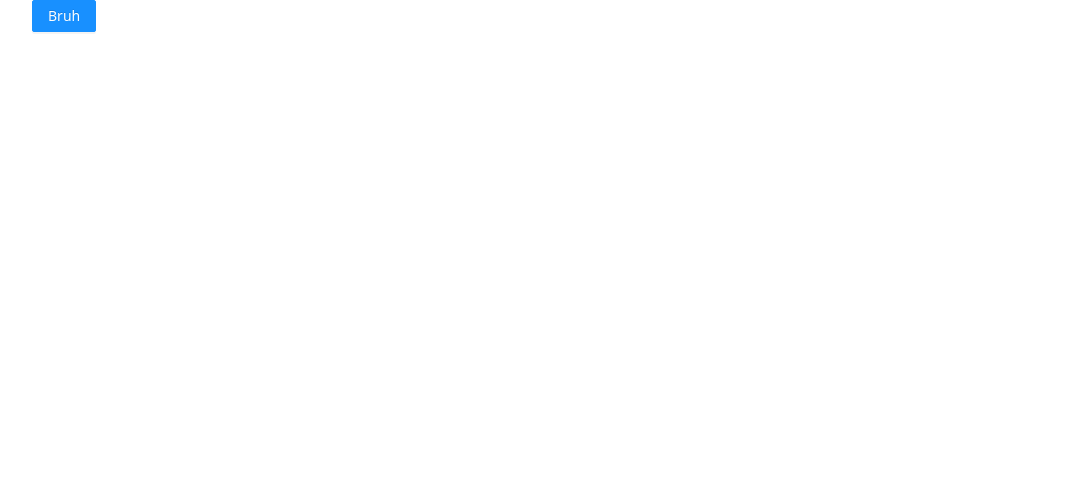
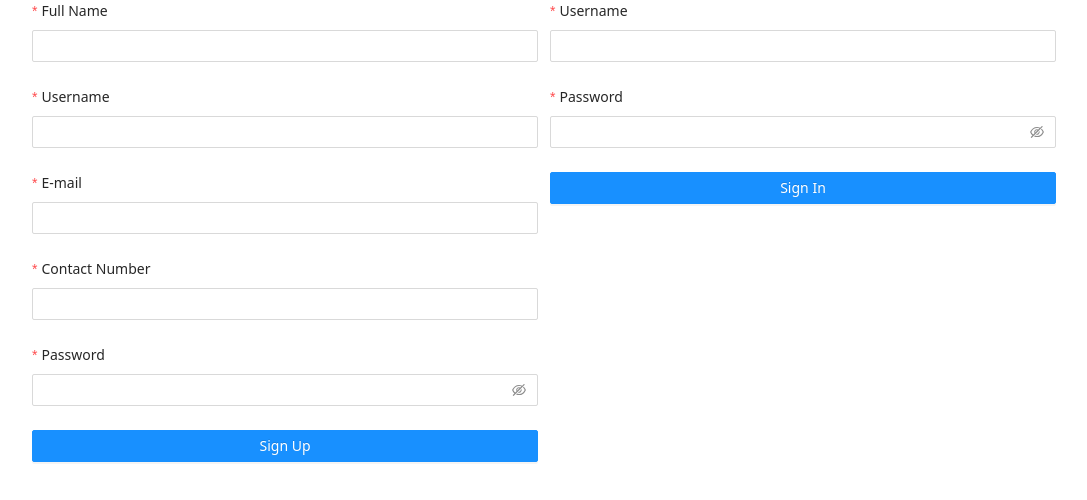
Before and after one commit to yazeer-afk/hr_front, a React (Create React App) app: page / in a window 1280 px wide. Shown: the top 500 px of the page, without its empty margins (96-1183 px from the left). Built offline with nearby package versions, Linux system fonts and the light colour scheme.

Commit message:
Sign In and Sign Up forms are implemented.

```diff
--- a/src/App.tsx
+++ b/src/App.tsx
@@ -1,10 +1,10 @@
 import React from 'react';
-import { Button } from 'antd';
+import SignView from './views/SignView';
 
 function App() {
   return (
     <div className="mr-32 ml-32">
-      <Button type="primary">Bruh</Button>
+      <SignView/>
     </div>
   );
 }
--- /dev/null
+++ b/src/forms/SigninForm.tsx
@@ -0,0 +1,48 @@
+import React, {FC} from 'react';
+import {Button, Form, Input} from 'antd';
+
+const SigninForm: FC = () => {
+
+    const onFinish = (values: any) => {
+        console.log('Success:', values);
+    };
+
+    const onFinishFailed = (errorInfo: any) => {
+        console.log('Failed:', errorInfo);
+    };
+
+   return(
+       <Form
+           name="basic"
+           layout="vertical"
+           labelCol={{ span: 8 }}
+           initialValues={{ remember: true }}
+           onFinish={onFinish}
+           onFinishFailed={onFinishFailed}
+       >
+           <Form.Item
+               label="Username"
+               name="username"
+               rules={[{ required: true, message: 'Please input your username!' }]}
+           >
+               <Input />
+           </Form.Item>
+
+           <Form.Item
+               label="Password"
+               name="password"
+               rules={[{ required: true, message: 'Please input your password!' }]}
+           >
+               <Input.Password />
+           </Form.Item>
+
+           <Form.Item>
+               <Button type="primary" htmlType="submit" block>
+                   Sign In
+               </Button>
+           </Form.Item>
+       </Form>
+   )
+};
+
+export default SigninForm;
--- /dev/null
+++ b/src/forms/SignupForm.tsx
@@ -0,0 +1,75 @@
+import React, { FC } from 'react';
+import { Form, Input, Button } from 'antd';
+import {Rule} from "antd/es/form";
+
+const SignupForm: FC = () => {
+
+    const onFinish = (values: any) => {
+        console.log('Success:', values);
+      };
+
+      const onFinishFailed = (errorInfo: any) => {
+        console.log('Failed:', errorInfo);
+      };
+
+      const emailRules: Rule[] = [
+          {type: "email", message: "E-mail format is wrong!"},
+          {required: true, message: "E-mail is required!"}
+      ]
+      const contactRules: Rule[] = [
+          {required: true, message: "Contact number is required!"},
+          {min: 10, message: "Contact number format is wrong!"},
+          {max: 10, message: "Contact number format is wrong!"},
+      ]
+
+    return (
+        <Form
+            name="basic"
+            layout="vertical"
+            labelCol={{ span: 8 }}
+            initialValues={{}}
+            onFinish={onFinish}
+            onFinishFailed={onFinishFailed}
+        >
+            <Form.Item
+                label="Full Name"
+                name="fullName"
+                rules={[{ required: true, message: 'Please provide your username!' }]}
+            >
+                <Input />
+            </Form.Item>
+
+            <Form.Item
+                label="Username"
+                name="username"
+                rules={[{ required: true, message: 'Please provide your username!' }]}
+            >
+                <Input />
+            </Form.Item>
+
+            <Form.Item label="E-mail" name="email" rules={emailRules}>
+                <Input />
+            </Form.Item>
+
+            <Form.Item label="Contact Number" name="contactNo" rules={contactRules}>
+                <Input />
+            </Form.Item>
+
+            <Form.Item
+                label="Password"
+                name="password"
+                rules={[{ required: true, message: 'Please provide your password!' }]}
+            >
+                <Input.Password />
+            </Form.Item>
+
+            <Form.Item>
+                <Button type="primary" htmlType="submit" block>
+                    Sign Up
+                </Button>
+            </Form.Item>
+        </Form>
+    )
+};
+
+export default SignupForm;
--- /dev/null
+++ b/src/views/SignView.tsx
@@ -0,0 +1,22 @@
+import React, { FC } from 'react';
+import { Row, Col} from 'antd';
+import SigninForm from '../forms/SigninForm';
+import SignupForm from '../forms/SignupForm';
+
+const SignView: FC = () => {
+
+    return (
+        <div>
+            <Row gutter={12}>
+                <Col span={12}>
+                    <SignupForm />
+                </Col>
+                <Col span={12}>
+                    <SigninForm />
+                </Col>
+            </Row>
+        </div>
+    )
+};
+
+export default SignView;
```
